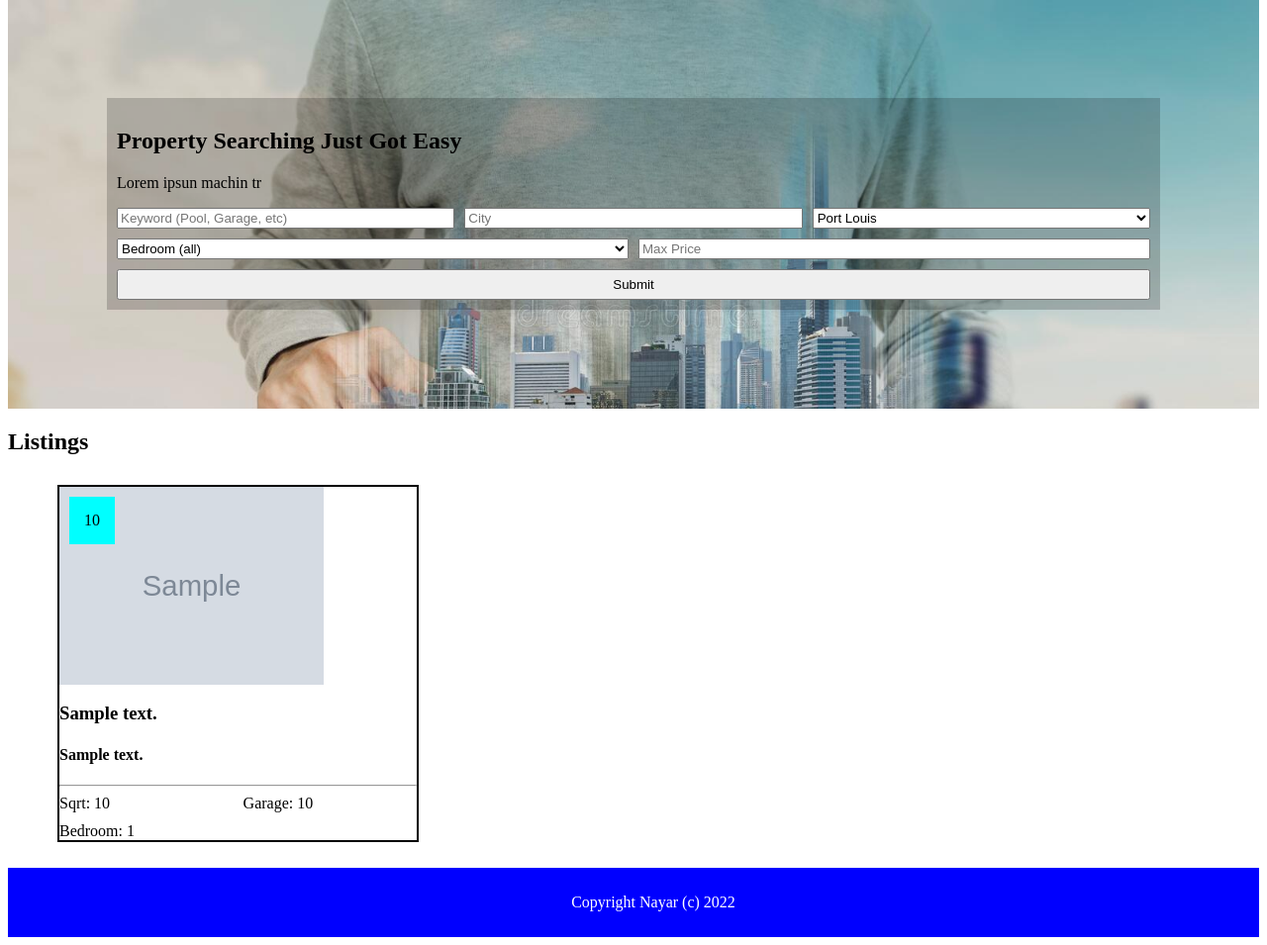
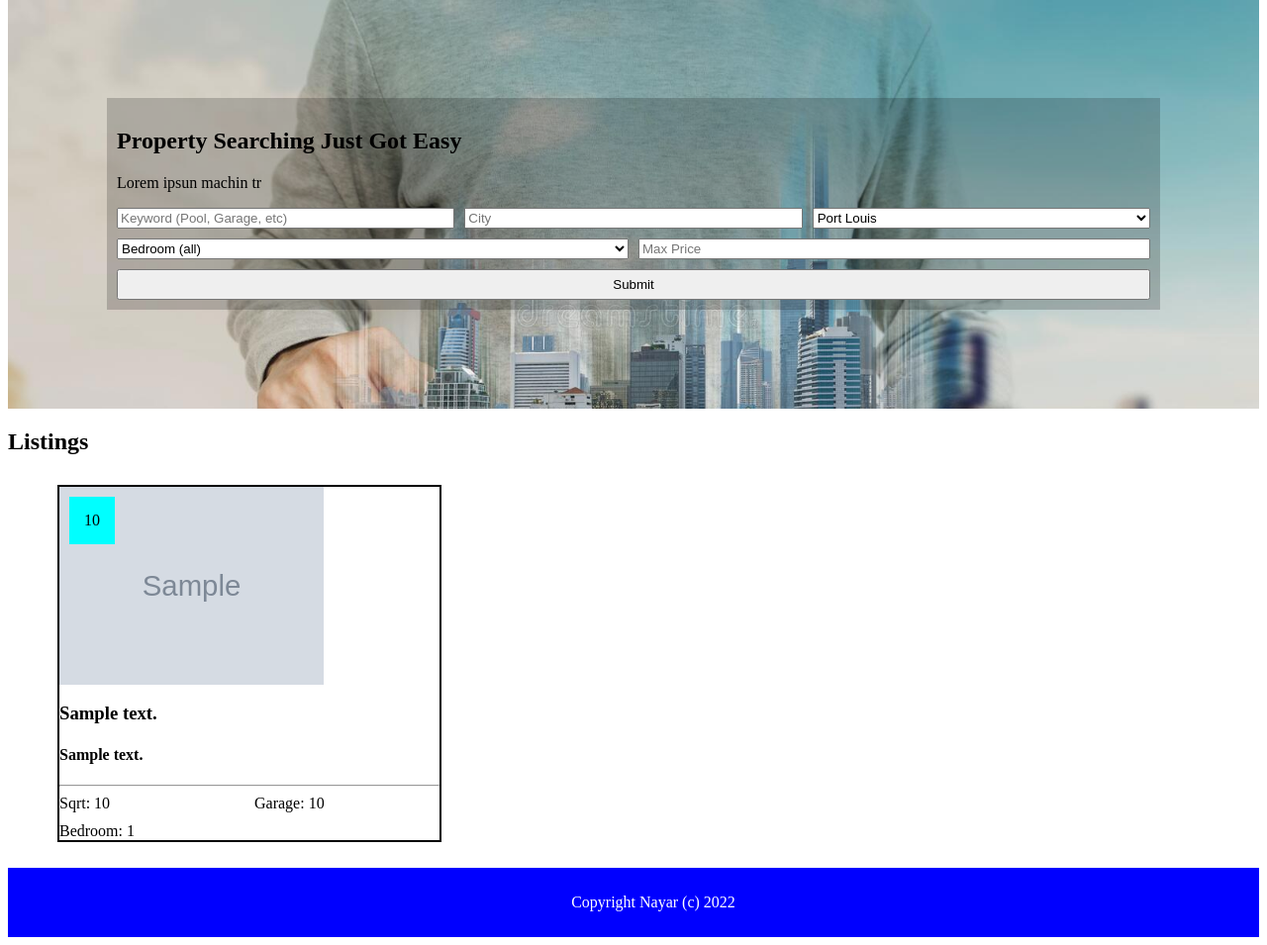
Before and after one commit to Nayar/realestatedjango, a Django app: page / in a window 1280 px wide. Shown: the part 79-1034 px from the top of the page at 99% size. Run offline with Django 3.2, Linux system fonts and the light colour scheme; tables that the repository leaves empty hold one stand-in row (values such as "Sample post"); grey boxes marked "Sample" are stand-in pictures.

```diff
--- a/realestate/listings/templates/index.html
+++ b/realestate/listings/templates/index.html
@@ -28,10 +28,10 @@
 </section>
 <section>
     <h1>Listings</h1>
-    <ul>
+    <ul style="display: grid; grid-template-columns: repeat(3,1fr);">
     {% for house in houses %}
         <li class="listings">
-            <div style="max-width: 30%;border: 2px solid #000;">
+            <div style="border: 2px solid #000;">
                 <div style="position:relative;background-image: url('static/{{  house.logo }}'); background-size:contain;background-repeat: no-repeat;height: 200px;">
                     <span style="top: 10px; left: 10px;position: absolute;background-color: aqua; padding: 15px">{{ house.price }}</span>
 
```
